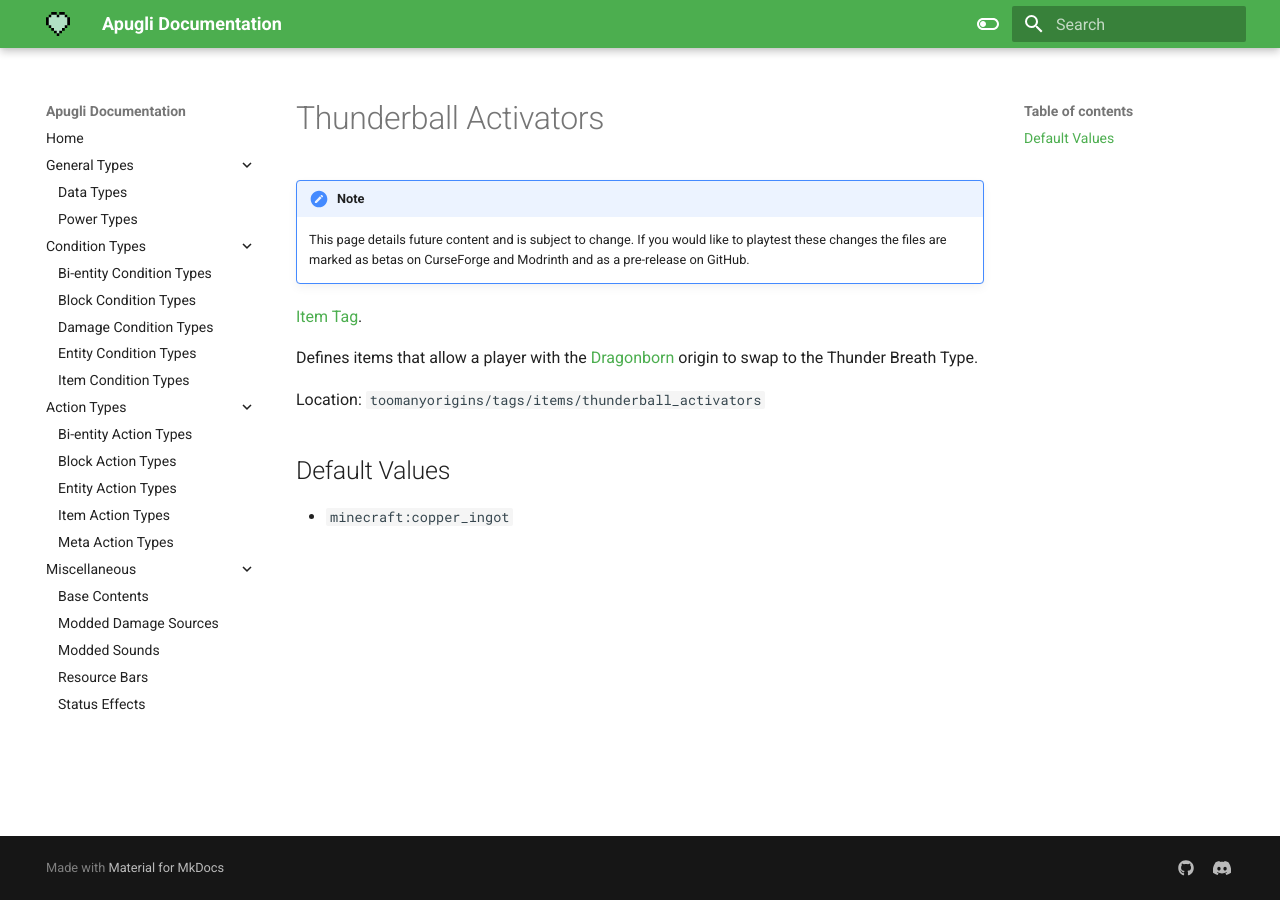
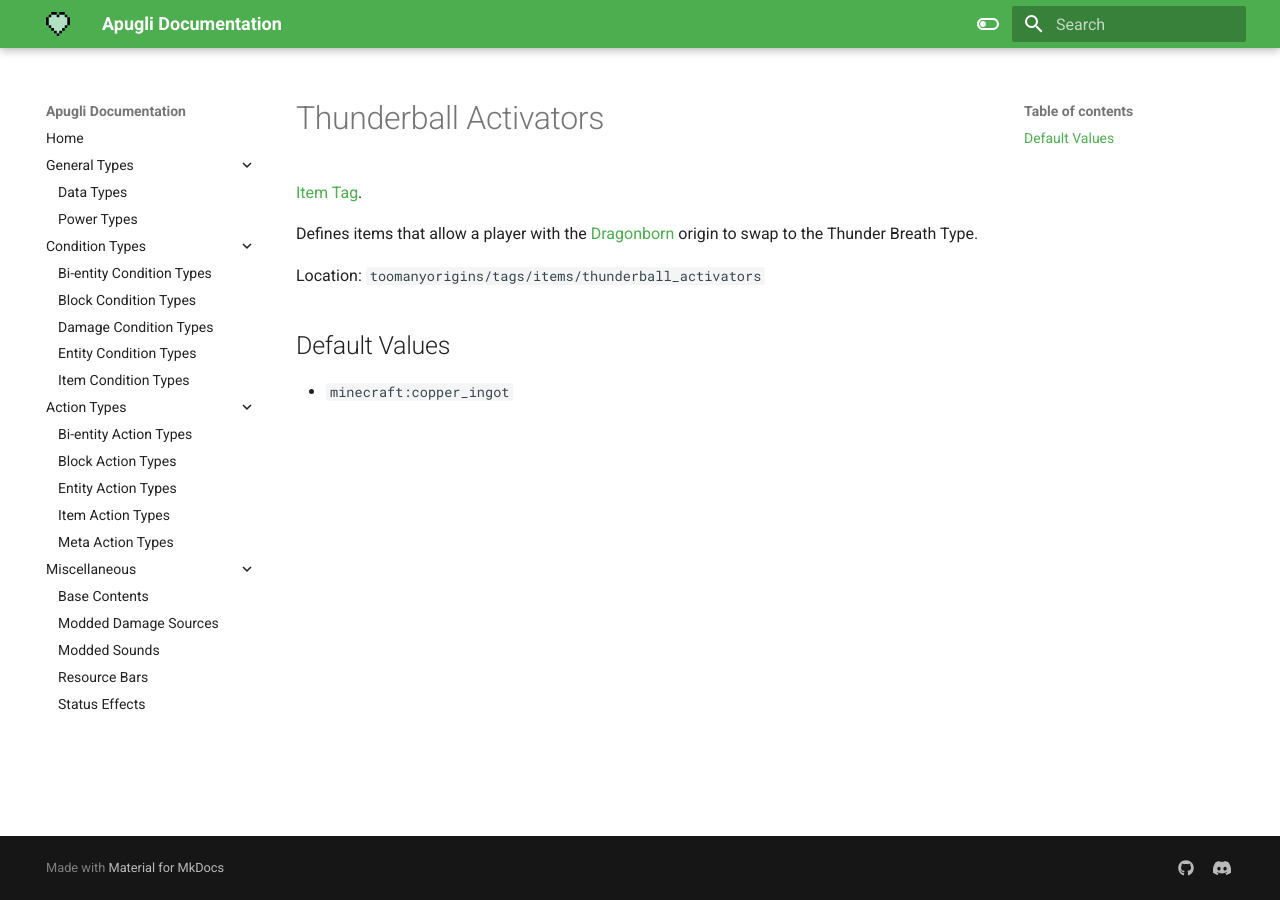
Before and after one commit to MerchantPug/apugli-docs, an MkDocs documentation site: the page built from docs/misc/base_contents/tags/item/thunderball_activators.md, in a window 1280 px wide. Built offline with MkDocs 1.6.1 and Material for MkDocs 9.7.7, drawn with Linux system fonts in a browser that asks for light colours.

Commit message:
Fix disclaimers.

```diff
--- a/docs/misc/base_contents/tags/item/thunderball_activators.md
+++ b/docs/misc/base_contents/tags/item/thunderball_activators.md
@@ -3,10 +3,6 @@ title: Thunderball Activators (Item Tag)
 date: 2023-08-13
 ---
 # Thunderball Activators
-
-!!! note
-
-    This page details future content and is subject to change. If you would like to playtest these changes the files are marked as betas on CurseForge and Modrinth and as a pre-release on GitHub.
 
 [Item Tag](../tags.md).
 
```
Also changed, not shown: docs/misc/base_contents/tags/item/fireball_activators.md (+0 -4 lines), docs/misc/base_contents/tags/item/frostball_activators.md (+0 -4 lines), docs/misc/base_contents/tags/item/ignore_head_slot.md (+4 -0 lines), docs/misc/base_contents/tags/item/stem_seeds.md (+4 -0 lines), docs/misc/base_contents/tags/item/weavable_nether_plants.md (+0 -4 lines).
